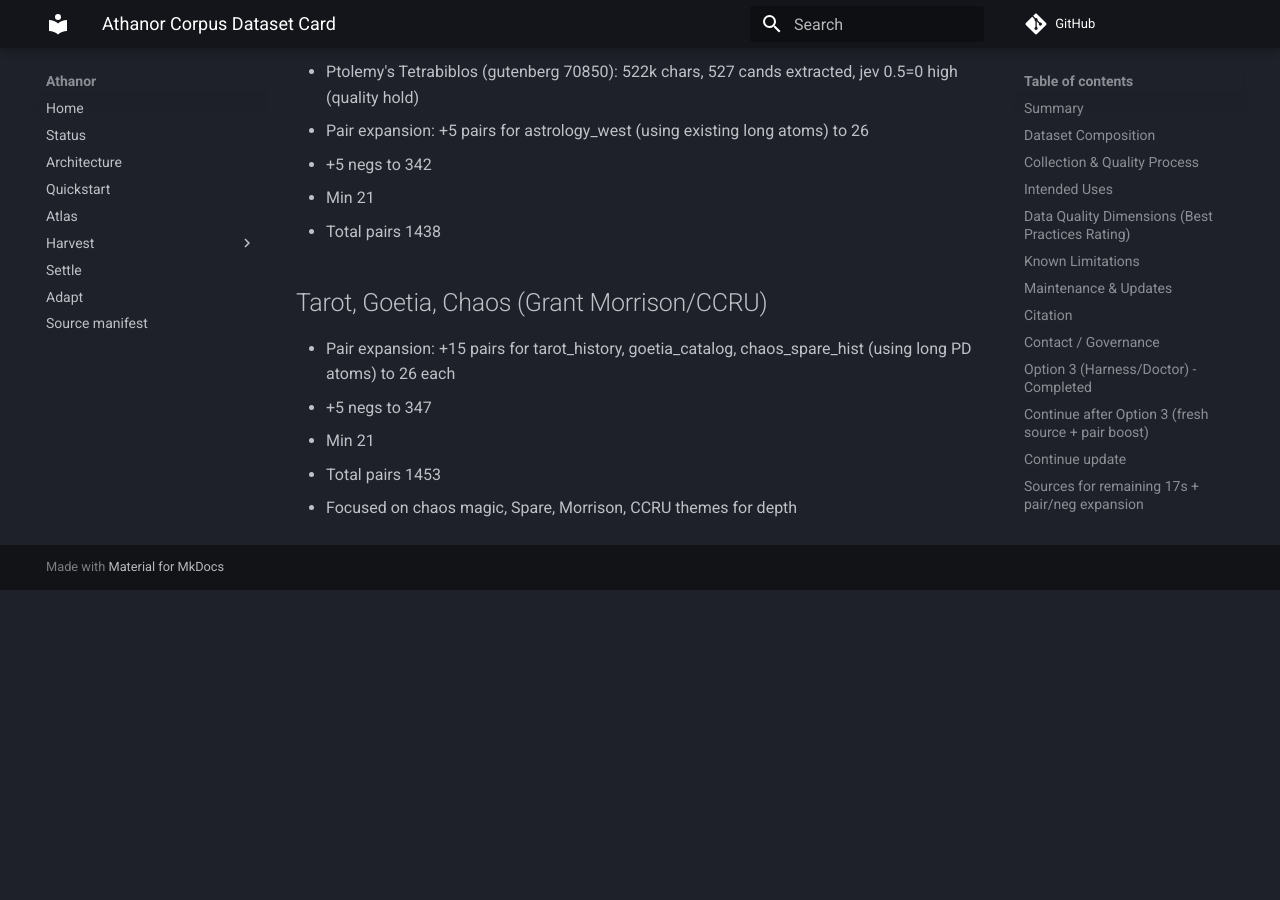
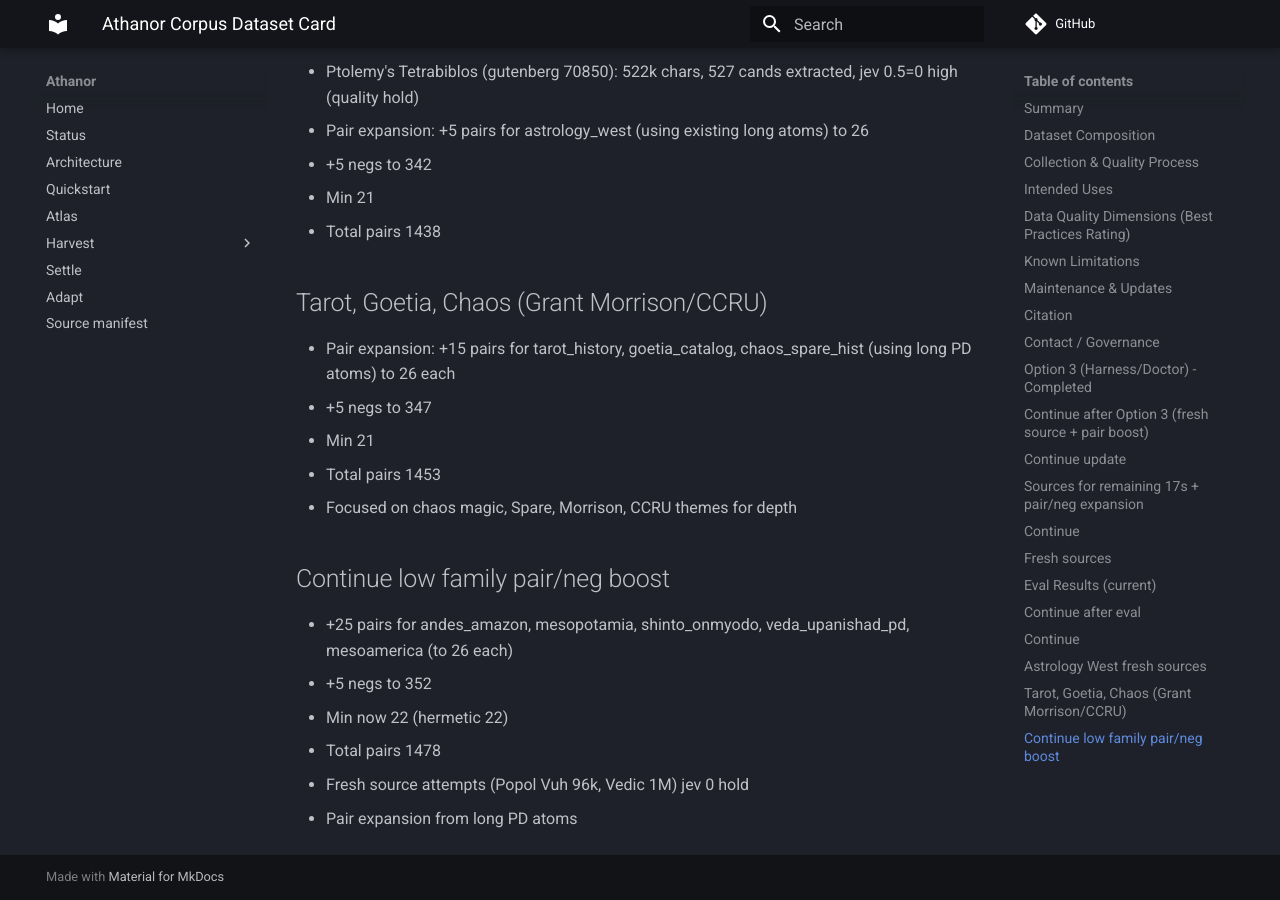
Before and after one commit to scrimshawlife-ctrl/Athanor, an MkDocs documentation site: the page built from docs/dataset-card.md, in a window 1280 px wide and 900 px high, scrolled down 6078 px. Built offline with MkDocs 1.6.1 and Material for MkDocs 9.7.7, drawn with Linux system fonts in a browser that asks for light colours; comment, search, counter and statistics services are not loaded; before the commit the page ends 6668 px from its top, so only the background shows below that.

Commit message:
continue: +25 pairs for 5 low fams to 26 (andes/meso/shinto/veda/mesoam); +5 negs=352; min 22; jev 0 on fresh (Popol/Vedic); 229 PASS.

```diff
--- a/docs/dataset-card.md
+++ b/docs/dataset-card.md
@@ -191,3 +191,12 @@
 - Min 21
 - Total pairs 1453
 - Focused on chaos magic, Spare, Morrison, CCRU themes for depth
+
+
+## Continue low family pair/neg boost
+- +25 pairs for andes_amazon, mesopotamia, shinto_onmyodo, veda_upanishad_pd, mesoamerica (to 26 each)
+- +5 negs to 352
+- Min now 22 (hermetic 22)
+- Total pairs 1478
+- Fresh source attempts (Popol Vuh 96k, Vedic 1M) jev 0 hold
+- Pair expansion from long PD atoms
```
Also changed, not shown: 3 other files.
